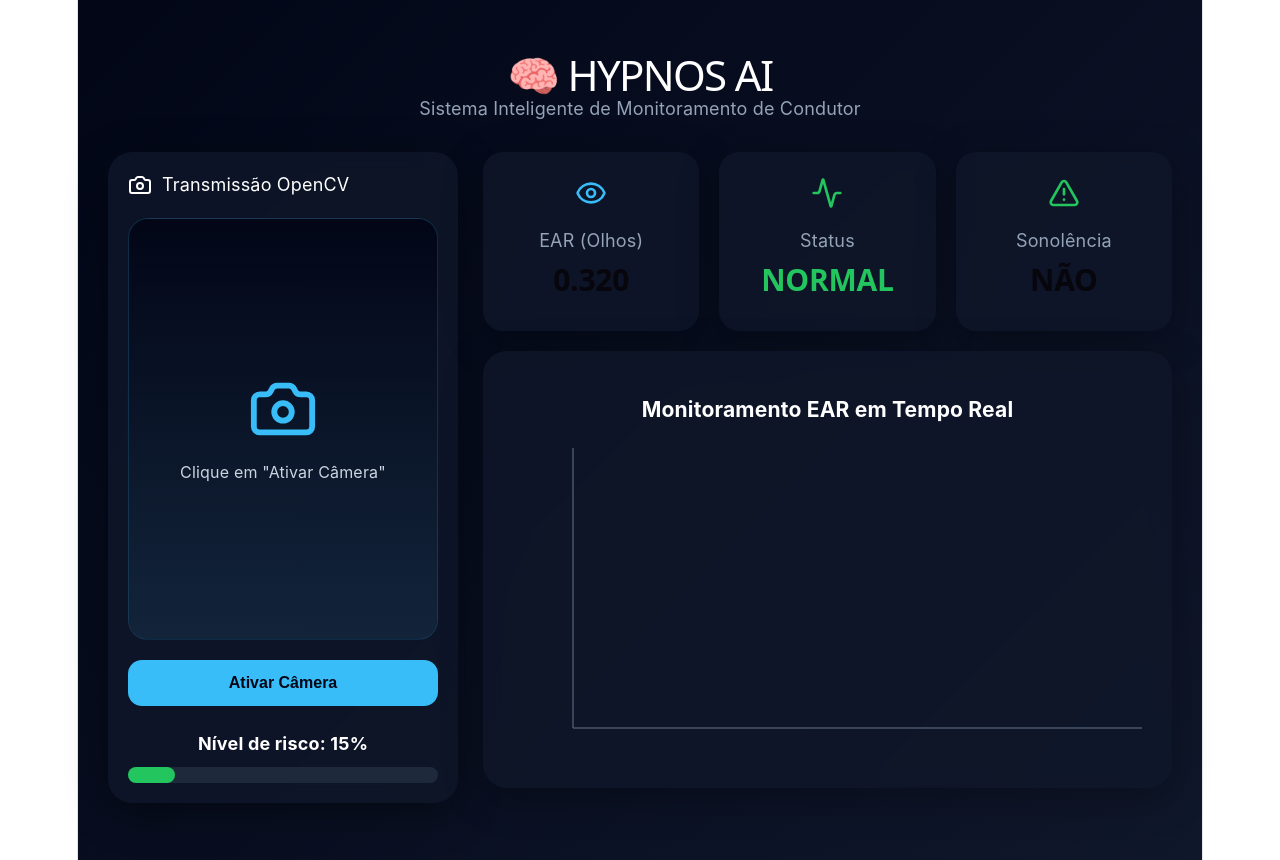
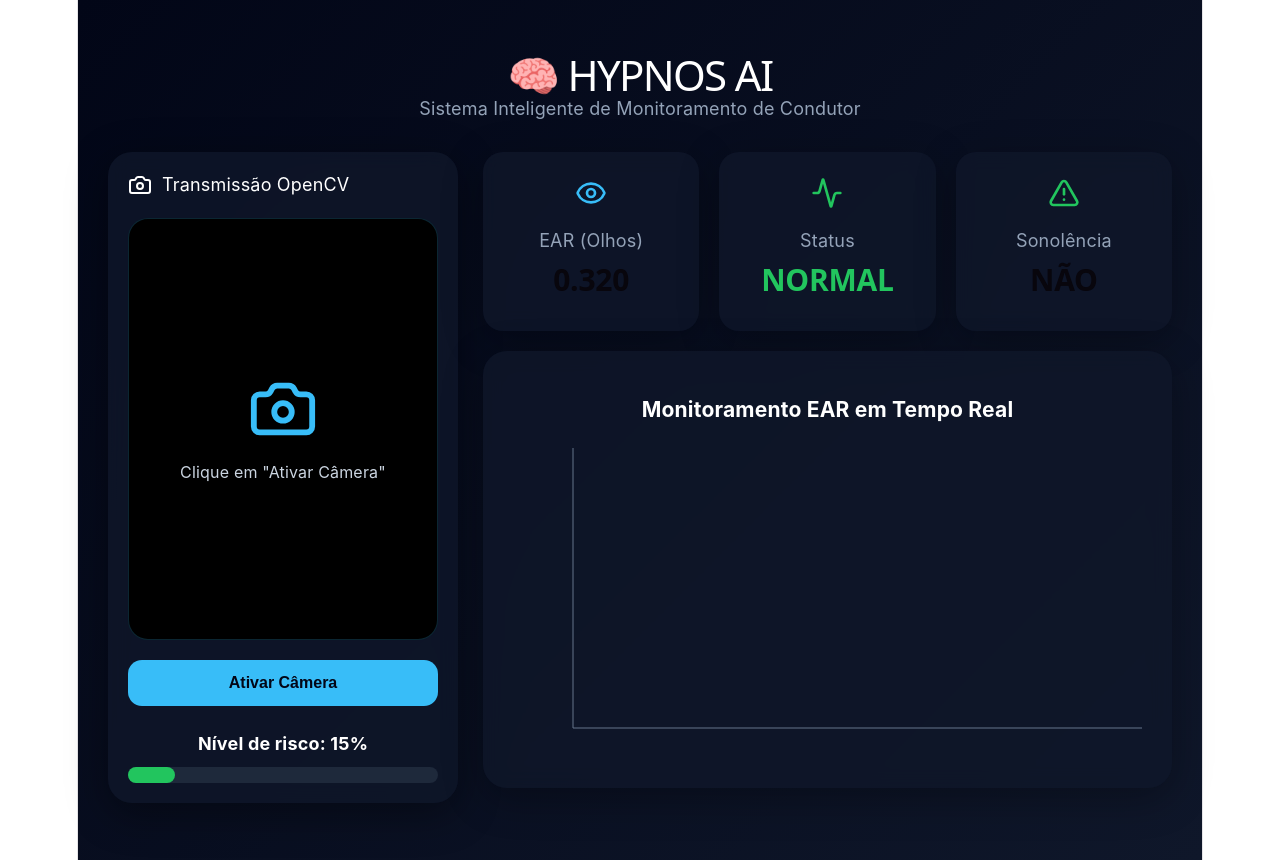
Before and after one commit to VanessaGabi/monitoramento-sono, a React (Vite) app in the folder dashboard-sono/vite-project/: page / in a window 1280 px wide. Built offline with nearby package versions, Linux system fonts and the light colour scheme.

Commit message:
remove overlay camera

```diff
--- a/dashboard-sono/vite-project/src/App.jsx
+++ b/dashboard-sono/vite-project/src/App.jsx
@@ -1,4 +1,5 @@
 import { useEffect, useState, useRef } from "react";
+
 import {
   Activity,
   Eye,
@@ -39,11 +40,7 @@ export default function App() {
 
       const stream =
         await navigator.mediaDevices.getUserMedia({
-          video: {
-            width: 1280,
-            height: 720,
-            facingMode: "user"
-          },
+          video: true,
           audio: false
         });
 
@@ -54,16 +51,17 @@ export default function App() {
         await videoRef.current.play();
 
         setCameraAtiva(true);
+
       }
 
     } catch (err) {
 
       console.log("Erro camera:", err);
 
-      alert(
-        "Não foi possível acessar a câmera."
-      );
+      alert("Não foi possível acessar a câmera.");
+
     }
+
   };
 
   // =========================
@@ -165,6 +163,7 @@ export default function App() {
       : 15;
 
   return (
+
     <div style={styles.page}>
 
       {/* HEADER */}
@@ -199,7 +198,9 @@ export default function App() {
           <div style={styles.cameraBox}>
 
             {!cameraAtiva && (
+
               <div style={styles.cameraPlaceholder}>
+
                 <Camera
                   size={70}
                   color="#38bdf8"
@@ -208,7 +209,9 @@ export default function App() {
                 <p style={styles.cameraText}>
                   Clique em "Ativar Câmera"
                 </p>
+
               </div>
+
             )}
 
             <video
@@ -216,35 +219,27 @@ export default function App() {
               autoPlay
               playsInline
               muted
-              controls={false}
-              disablePictureInPicture
               style={{
                 width: "100%",
                 height: "100%",
                 objectFit: "cover",
-                position: "absolute",
-                inset: 0,
-                zIndex: 1,
-                display: cameraAtiva
-                  ? "block"
-                  : "none",
-                backgroundColor: "#000"
+                borderRadius: 20
               }}
             />
 
-            <div style={styles.cameraOverlay} />
-
           </div>
 
-          {/* START CAMERA */}
+          {/* BUTTON */}
 
           <button
             onClick={iniciarCamera}
             style={styles.startButton}
           >
+
             {cameraAtiva
               ? "Câmera Ativa"
               : "Ativar Câmera"}
+
           </button>
 
           {/* RISCO */}
@@ -292,7 +287,10 @@ export default function App() {
 
             <div style={styles.card}>
 
-              <Eye color="#38bdf8" size={32} />
+              <Eye
+                color="#38bdf8"
+                size={32}
+              />
 
               <p style={styles.cardLabel}>
                 EAR (Olhos)
@@ -397,7 +395,9 @@ export default function App() {
       </div>
 
     </div>
+
   );
+
 }
 
 /* ================= STYLES ================= */
@@ -455,9 +455,7 @@ const styles = {
   cameraBox: {
     height: 420,
     borderRadius: 20,
-    background:
-      "linear-gradient(180deg,#020617,#0f172a)",
-    position: "relative",
+    background: "#000",
     overflow: "hidden",
     border:
       "1px solid rgba(56,189,248,0.2)",
@@ -467,7 +465,8 @@ const styles = {
   },
 
   cameraPlaceholder: {
-    zIndex: 3,
+    position: "absolute",
+    zIndex: 2,
     display: "flex",
     flexDirection: "column",
     alignItems: "center",
@@ -477,15 +476,6 @@ const styles = {
   cameraText: {
     color: "#cbd5e1",
     fontSize: 16
-  },
-
-  cameraOverlay: {
-    position: "absolute",
-    inset: 0,
-    background:
-      "linear-gradient(to bottom, transparent, rgba(56,189,248,0.08))",
-    pointerEvents: "none",
-    borderRadius: 20
   },
 
   startButton: {
@@ -580,4 +570,5 @@ const styles = {
     borderRadius: 999,
     transition: "0.5s"
   }
+
 };
```
